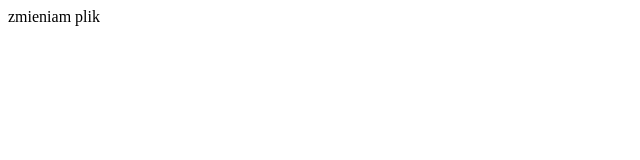
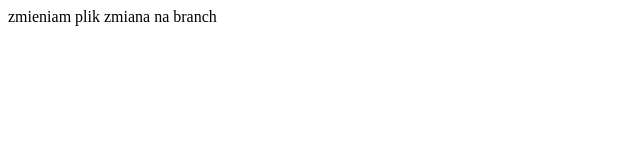
Before and after one commit to robtobiasz/hello, a plain HTML site: page index.html in a window 1280 px wide. Shown: the whole page, without its empty margins (0-640 px from the left). Drawn offline with Linux system fonts and the light colour scheme.

Commit message:
zmiana na branch

```diff
--- a/index.html
+++ b/index.html
@@ -6,5 +6,6 @@
   </head>
   <body>
     zmieniam plik
+    zmiana na branch
   </body>
 </html>
```
